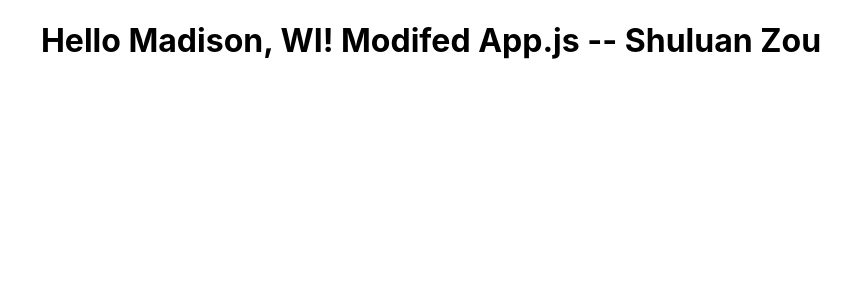
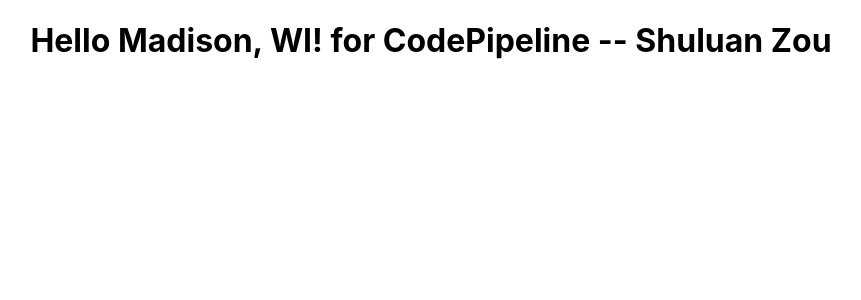
Before and after one commit to zoushuluan/p4, a React (Create React App) app: page / in a window 1280 px wide. Shown: the top 300 px of the page, without its empty margins (209-1070 px from the left). Built offline with nearby package versions, Linux system fonts and the light colour scheme.

Commit message:
App.js to modified to Madison, WI for CodePipeline

```diff
--- a/src/App.js
+++ b/src/App.js
@@ -3,7 +3,7 @@
 function App() {
   return (
     <div className="App">
-      <h1>Hello Madison, WI! Modifed App.js -- Shuluan Zou</h1>
+      <h1>Hello Madison, WI! for CodePipeline -- Shuluan Zou</h1>
     </div>
   );
 }
```
